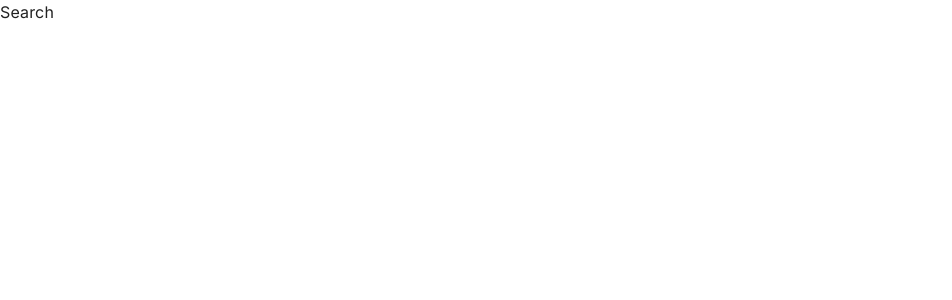
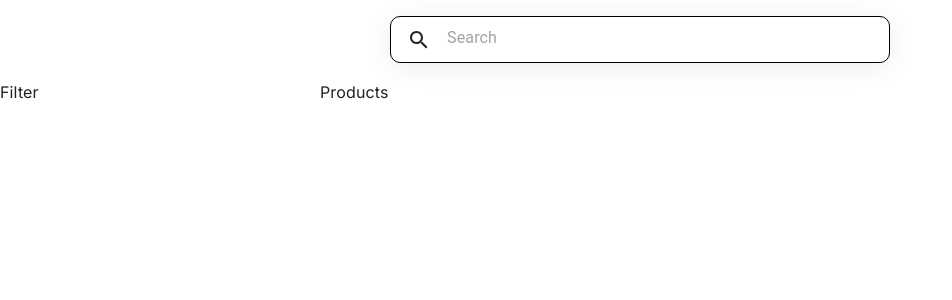
Before and after one commit to roshanchatei/zevi, a Next.js app: page /search in a window 1280 px wide. Shown: the top 300 px of the page, without its empty margins (0-952 px from the left). Built offline with nearby package versions, Linux system fonts and the light colour scheme.

Commit message:
made template for search result page

```diff
--- a/src/components/HomeDialog/index.tsx
+++ b/src/components/HomeDialog/index.tsx
@@ -2,7 +2,8 @@ import {Box, Grid, Skeleton} from "@mui/material";
 import {useEffect, useState} from "react";
 import {faker} from "@faker-js/faker";
 
-const Index = ({dialogRef, setSearch}) => {
+const Index = (props: any) => {
+    const { dialogRef, setSearch } = props;
 
     const [products, setProducts] = useState([]);
     const [loading, setLoading] = useState(true);
--- a/src/pages/search.tsx
+++ b/src/pages/search.tsx
@@ -1,15 +1,82 @@
-import {Box} from "@mui/material";
-import {useState} from "react";
-
+import {AppBar, Box, Checkbox, Grid, Hidden, IconButton, TextField} from "@mui/material";
+import {useRef, useState} from "react";
+import TuneIcon from '@mui/icons-material/Tune';
+import SearchIcon from "@mui/icons-material/Search";
+import CloseIcon from '@mui/icons-material/Close';
+import StarIcon from '@mui/icons-material/Star';
+import {brandData, starData} from "@/utils/productDataHelper";
 
 const Index = () => {
 
-    const [search, setSearch] = useState(localStorage.getItem('search-query') || '');
+    const [filter, setFilter] = useState({
+        starFilter: [],
+        brandFilter: [],
+        priceFilter: [0,100],
+    });
+
+    const mainRef = useRef(null);
+
+    const [search, setSearch] = useState( '');
+
 
     return (
         <>
-           <Box>
-               Search
+            <AppBar
+                color={"transparent"}
+                elevation={0}
+                position="fixed"
+            >
+                <Box p={2} display={'flex'} alignItems={'center'} justifyContent={'center'}>
+                    <Hidden mdUp>
+                        <IconButton>
+                            <TuneIcon />
+                        </IconButton>
+                        <Box mr={2} />
+                    </Hidden>
+                    <TextField
+                        sx={{
+                            background: "#FFF",
+                            py: 1,
+                            px: 2,
+                            borderRadius: "10px",
+                            width: { lg: "500px", md: "500px", xs: "100%" },
+                            boxShadow: "0px 4px 31px rgba(0, 0, 0, 0.08)",
+                            border: '1px solid #000'
+                        }}
+                        variant="standard"
+                        size={"small"}
+                        placeholder={"Search"}
+                        value={search}
+                        onChange={(event) => {
+                            setSearch(event.target.value);
+                        }}
+                        InputProps={{
+                            startAdornment: <SearchIcon sx={{mr: 2}} />,
+                            disableUnderline: true,
+                            endAdornment: (
+                                <>
+                                    {search.length > 0 && (
+                                        <Box pt={0.5} onClick={() => setSearch('')}>
+                                            <CloseIcon sx={{color: 'red'}} />
+                                        </Box>
+                                    )}
+                                </>
+                            ),
+                        }}
+                    />
+                </Box>
+            </AppBar>
+           <Box width={'100%'} mt={10}>
+               <Grid container spacing={0} height={'auto'}>
+                   <Hidden mdDown>
+                       <Grid item xs={0} md={3} height={'90vh'} overflow={'hidden'}>
+                           Filter
+                       </Grid>
+                   </Hidden>
+                   <Grid item xs={12} md={9}>
+                       Products
+                   </Grid>
+               </Grid>
            </Box>
         </>
     );
--- /dev/null
+++ b/src/utils/productDataHelper.ts
@@ -0,0 +1,48 @@
+import {faker} from "@faker-js/faker";
+
+const productDataGenerator = () => {
+    const tempData = [];
+
+    const brands = ['adidas', 'nike', 'nb', 'puma', 'yonex'];
+
+    function generateRandomBrand() {
+        const randomIndex = Math.floor(Math.random() * brands.length);
+        return brands[randomIndex];
+    }
+
+    function generateRandomRating() {
+        const rating = Math.floor(Math.random() * 50) + 1;
+        return rating / 10;
+    }
+
+    for (let i = 0; i < 500 ; i++) {
+        const id = Date.now().toString(36) + Math.random().toString(36).substr(2, 5);
+        const name = faker.commerce.productName();
+        const sellingPrice = parseInt(faker.commerce.price(0, 100));
+        const originalPrice = sellingPrice + (sellingPrice * 0.2);
+        const brand = generateRandomBrand();
+        const rating = generateRandomRating();
+        const img = faker.image.abstract(680, 480, true)
+        tempData.push({id, name, originalPrice, sellingPrice, brand, rating, img });
+    }
+
+   return tempData;
+}
+
+const starData = [
+    // {label: '5 star', value: 5},
+    {label: '4 star', value: 4},
+    {label: '3 star', value: 3},
+    {label: '2 star', value: 2},
+    {label: '1 star', value: 1},
+];
+
+const brandData = [
+    {label: 'Adidas', value: 'adidas'},
+    {label: 'Nike', value: 'nike'},
+    {label: 'NB', value: 'nb'},
+    {label: 'Puma', value: 'puma'},
+    {label: 'Yonex', value: 'yonex'},
+];
+
+export {productDataGenerator, starData, brandData};
```
